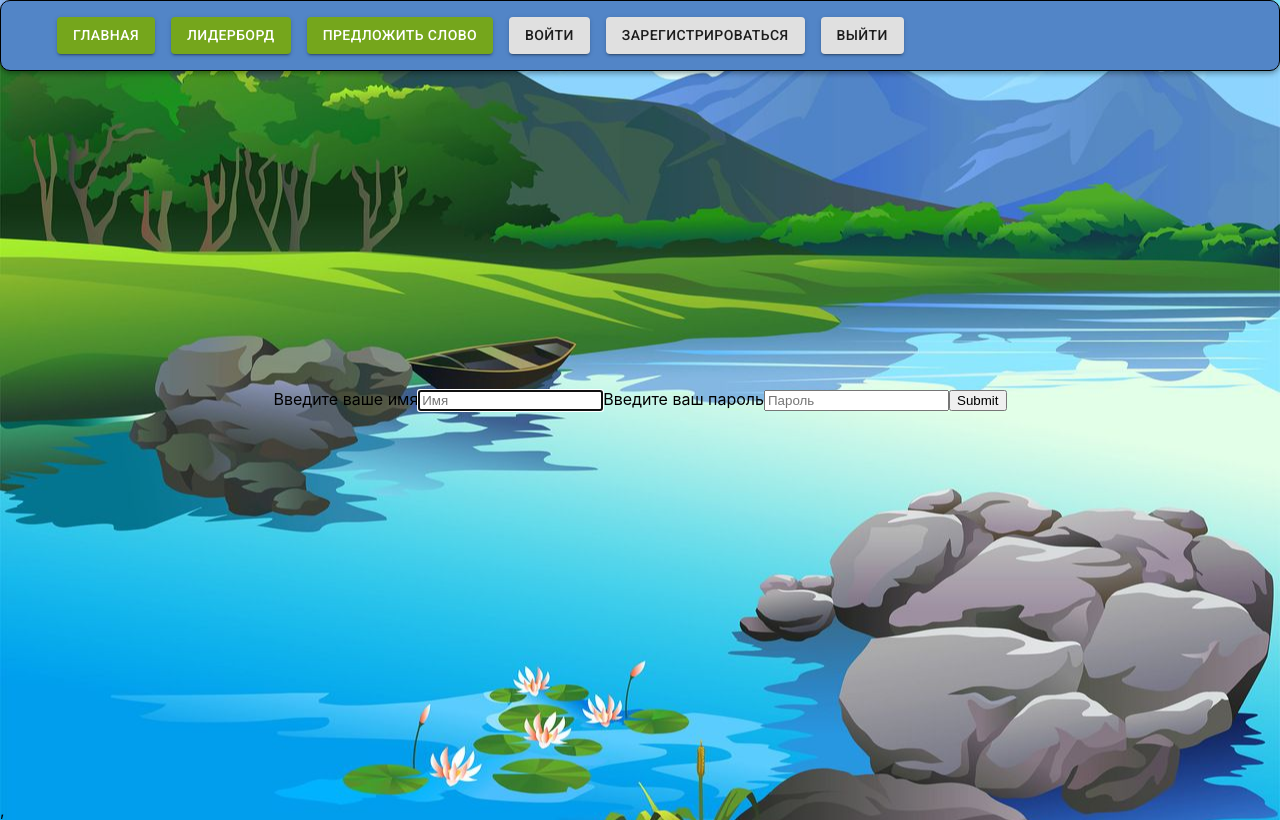
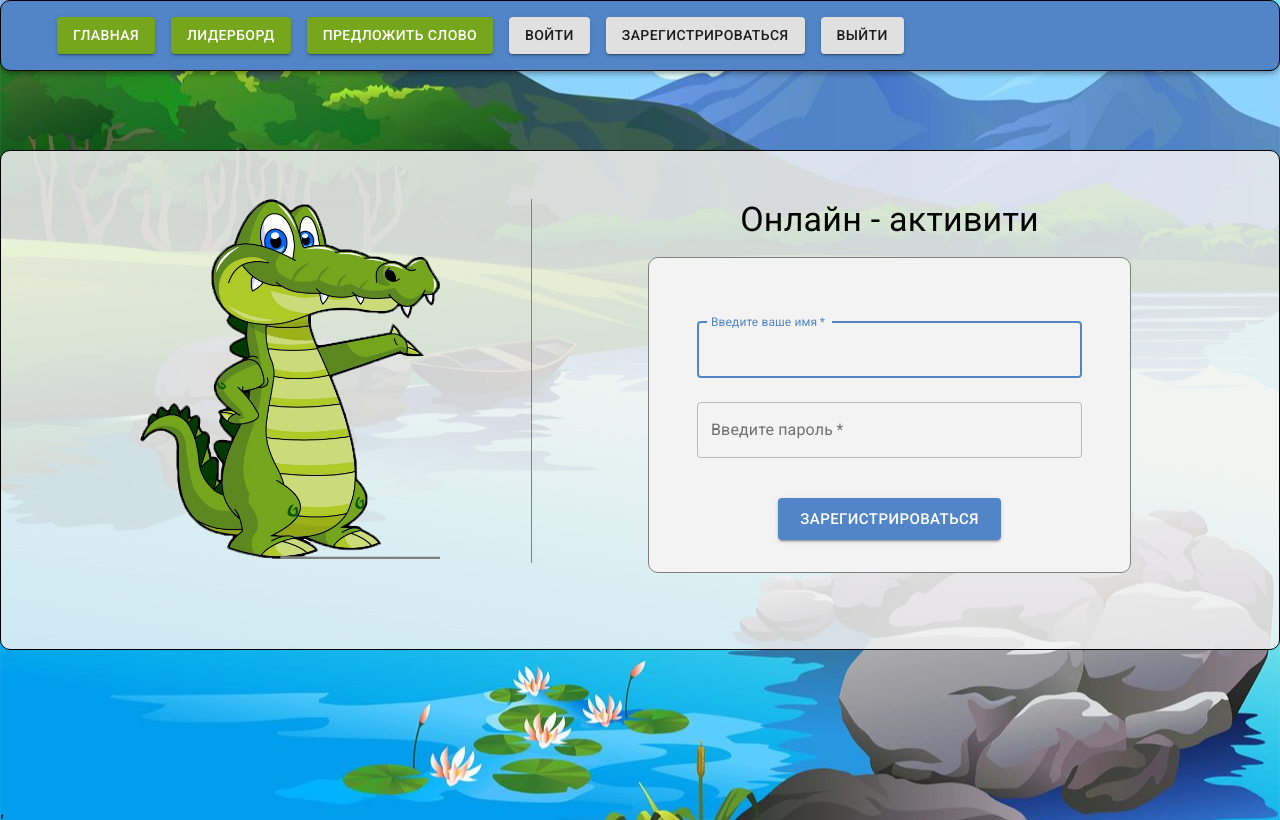
Before and after one commit to Mayrinika/online-activity, a React (Create React App) app in the folder game/: page /signup in a window 1280 px wide. Built offline with nearby package versions, Linux system fonts and the light colour scheme; no server answers.

Commit message:
added styles for signup

```diff
--- a/game/src/components/Signup/signup.tsx
+++ b/game/src/components/Signup/signup.tsx
@@ -1,14 +1,20 @@
 import React, {Component} from "react";
 import {RouteComponentProps} from "react-router-dom";
+import crocoImg from "../../img/cocodrilo.png";
 //components
 //utils
 import getRoutes from "../../utils/routes";
 import getDomRoutes from "../../utils/domRoutes";
 import checkLogin from "../../utils/checkLogin";
+//styles
+import {withStyles, WithStyles} from "@material-ui/core/styles";
+import {Button, Container, Grid, Typography, TextField} from '@material-ui/core';
 
-//styles
+const styles = (theme: { content: any; }) => (
+    theme.content
+);
 
-interface SignupProps extends RouteComponentProps {
+interface SignupProps extends RouteComponentProps, WithStyles<typeof styles> {
     setAuthorized: () => void;
 }
 
@@ -84,34 +90,64 @@ class Signup extends Component<SignupProps, SignupState> {
     };
 
     render() {
+        const {classes} = this.props;
+        const {nameIsTaken, name, password} = this.state;
         return (
-            <form onSubmit={this.handleSignup}>
-                <label htmlFor="name">Введите ваше имя</label>
-                <input
+            <Container className={classes.outerContainer} maxWidth='lg' style={{height: 500}}>
+                <Grid container spacing={2} justify="center">
+                    <Grid item xs={5}>
+                        <div className={classes.imgContainer}>
+                            <img className="Login-Img" src={crocoImg} alt="Крокодил"/>
+                        </div>
+                    </Grid>
+                    <Grid item xs={5} className={classes.loginFormContainer}>
+                        <Typography variant='h4' paragraph>
+                            Онлайн - активити
+                        </Typography>
+                        <form onSubmit={this.handleSignup} className={classes.innerContainer}
+                              style={{paddingBottom: 16}}>
+                            <TextField
+                                variant="outlined"
+                                margin="normal"
+                                required
+                                fullWidth
+                                id="name"
                                 type="text"
-                    id="name"
-                    placeholder="Имя"
+                                label="Введите ваше имя"
                                 name="name"
-                    value={this.state.name}
+                                autoFocus
                                 onChange={this.handleNameChange}
-                    required={true}
-                    autoFocus
+                                value={name}
                             />
-                <label htmlFor="password">Введите ваш пароль</label>
-                <input
+                            {nameIsTaken && <p>Извините, имя {name} уже занято</p>}
+                            <TextField
+                                variant="outlined"
+                                margin="normal"
+                                required
+                                fullWidth
+                                id="password"
                                 type="password"
-                    id="password"
-                    placeholder="Пароль"
+                                label="Введите пароль"
                                 name="password"
-                    value={this.state.password}
                                 onChange={this.handleChange}
-                    required={true}
+                                value={password}
                             />
-                {this.state.nameIsTaken && <p>Извините, имя {this.state.name} уже занято</p>}
-                <input type="submit"/>
+                            <Button
+                                className={classes.button}
+                                variant="contained"
+                                color="primary"
+                                type="submit"
+                                size="large"
+                            >
+                                Зарегистрироваться
+                            </Button>
                         </form>
+                    </Grid>
+                </Grid>
+            </Container>
         );
     }
 }
 
-export default Signup;
+export default (withStyles(styles)(Signup));
+;
```
Lines whose indentation alone changed are shown as unchanged.
